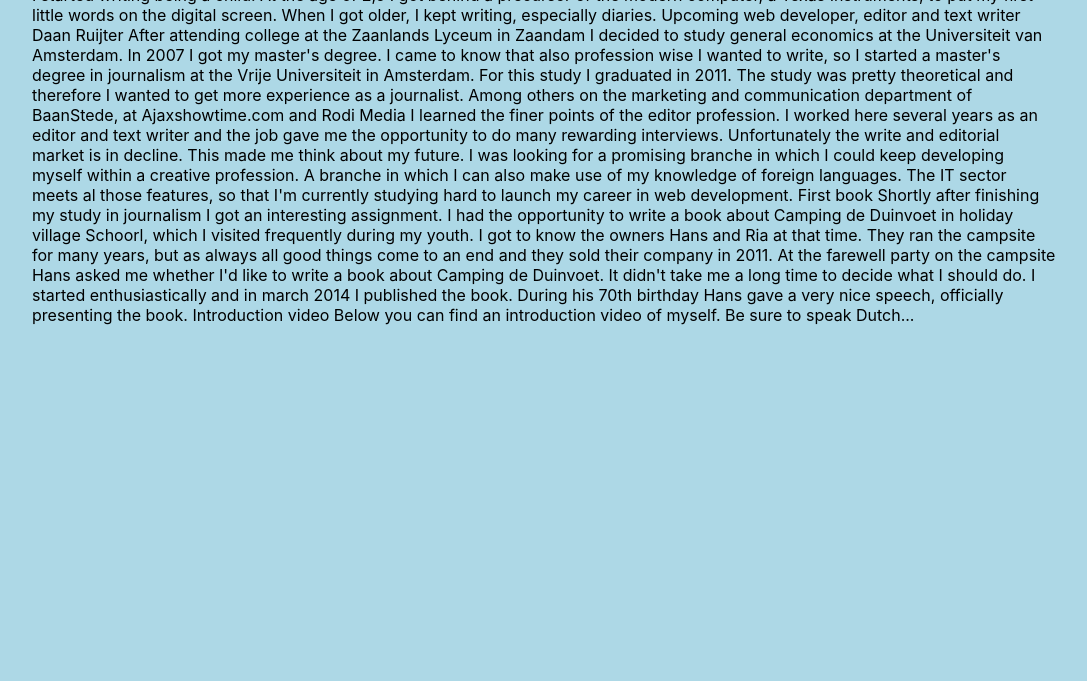
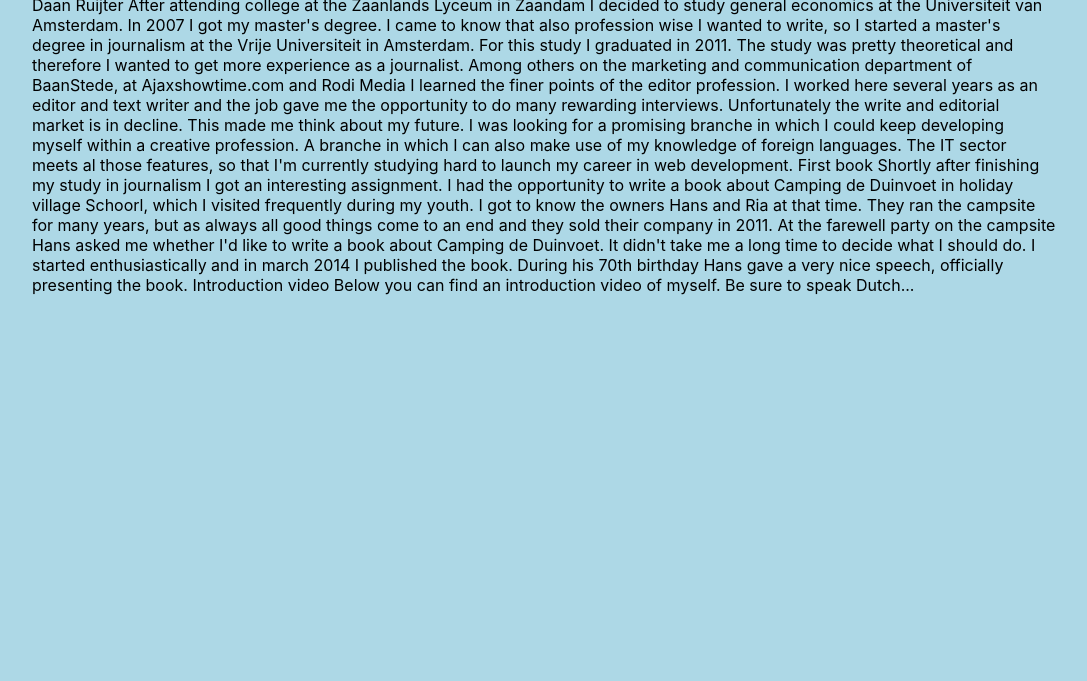
Before and after one commit to Daanruijter/portfoliowebsite, a React app in the folder client/: page /about in a window 1280 px wide. Shown: the part 119-800 px from the top of the page, without its empty margins (96-1183 px from the left). Built offline with nearby package versions, Linux system fonts and the light colour scheme.

Commit message:
styling the about page

```diff
--- a/client/src/CSS/About.css
+++ b/client/src/CSS/About.css
@@ -1,3 +1,4 @@
 .about-wrapper {
-    padding-top: 5%;
+    padding-top: 3%;
+
 }
--- a/client/src/CSS/Home.css
+++ b/client/src/CSS/Home.css
@@ -1,7 +1,5 @@
 .home-wrapper {
     background-color: white;
-    padding: 2%;
-
-
-
+    padding: 3%;
+    height: 1000px;
 }
--- a/client/src/CSS/ITProjects.css
+++ b/client/src/CSS/ITProjects.css
@@ -3,7 +3,7 @@
     flex-direction: column;
     justify-content: space-between;
     flex-wrap: wrap;
-    height: 20em;
+    height: 27em;
 
     width: 100%;
 
@@ -37,8 +37,8 @@
 
 .flip-box {
     background-color: transparent;
-    width: 300px;
-    height: 200px;
+    width: 440px;
+    height: 300px;
     border: 1px solid #f1f1f1;
     perspective: 1000px;
 }
--- a/client/src/CSS/Navbar.css
+++ b/client/src/CSS/Navbar.css
@@ -1,7 +1,7 @@
 .navbar li {
     list-style-type: none;
     padding-right: 5%;
-    height: 100px;
+    height: 100%;
 }
 
 .navbar ul {
--- a/client/src/Components/About.css
+++ /dev/null
@@ -1,3 +0,0 @@
-/* .about-wrapper {
-    padding-top: 5%;
-} */
--- a/client/src/Components/About.js
+++ b/client/src/Components/About.js
@@ -4,45 +4,39 @@
 export default class About extends Component {
   render() {
     return (
-      <div>
-        <main className="main">
-          <div className="about-wrapper">
-            I started writing being a child. At the age of 2,5 I got behind a
-            precursor of the modern computer, a Texas Instruments, to put my
-            first little words on the digital screen. When I got older, I kept
-            writing, especially diaries. Upcoming web developer, editor and text
-            writer Daan Ruijter After attending college at the Zaanlands Lyceum
-            in Zaandam I decided to study general economics at the Universiteit
-            van Amsterdam. In 2007 I got my master's degree. I came to know that
-            also profession wise I wanted to write, so I started a master's
-            degree in journalism at the Vrije Universiteit in Amsterdam. For
-            this study I graduated in 2011. The study was pretty theoretical and
-            therefore I wanted to get more experience as a journalist. Among
-            others on the marketing and communication department of BaanStede,
-            at Ajaxshowtime.com and Rodi Media I learned the finer points of the
-            editor profession. I worked here several years as an editor and text
-            writer and the job gave me the opportunity to do many rewarding
-            interviews. Unfortunately the write and editorial market is in
-            decline. This made me think about my future. I was looking for a
-            promising branche in which I could keep developing myself within a
-            creative profession. A branche in which I can also make use of my
-            knowledge of foreign languages. The IT sector meets al those
-            features, so that I'm currently studying hard to launch my career in
-            web development. First book Shortly after finishing my study in
-            journalism I got an interesting assignment. I had the opportunity to
-            write a book about Camping de Duinvoet in holiday village Schoorl,
-            which I visited frequently during my youth. I got to know the owners
-            Hans and Ria at that time. They ran the campsite for many years, but
-            as always all good things come to an end and they sold their company
-            in 2011. At the farewell party on the campsite Hans asked me whether
-            I'd like to write a book about Camping de Duinvoet. It didn't take
-            me a long time to decide what I should do. I started
-            enthusiastically and in march 2014 I published the book. During his
-            70th birthday Hans gave a very nice speech, officially presenting
-            the book. Introduction video Below you can find an introduction
-            video of myself. Be sure to speak Dutch...
-          </div>
-        </main>
+      <div className="about-wrapper">
+        I started writing being a child. At the age of 2,5 I got behind a
+        precursor of the modern computer, a Texas Instruments, to put my first
+        little words on the digital screen. When I got older, I kept writing,
+        especially diaries. Upcoming web developer, editor and text writer Daan
+        Ruijter After attending college at the Zaanlands Lyceum in Zaandam I
+        decided to study general economics at the Universiteit van Amsterdam. In
+        2007 I got my master's degree. I came to know that also profession wise
+        I wanted to write, so I started a master's degree in journalism at the
+        Vrije Universiteit in Amsterdam. For this study I graduated in 2011. The
+        study was pretty theoretical and therefore I wanted to get more
+        experience as a journalist. Among others on the marketing and
+        communication department of BaanStede, at Ajaxshowtime.com and Rodi
+        Media I learned the finer points of the editor profession. I worked here
+        several years as an editor and text writer and the job gave me the
+        opportunity to do many rewarding interviews. Unfortunately the write and
+        editorial market is in decline. This made me think about my future. I
+        was looking for a promising branche in which I could keep developing
+        myself within a creative profession. A branche in which I can also make
+        use of my knowledge of foreign languages. The IT sector meets al those
+        features, so that I'm currently studying hard to launch my career in web
+        development. First book Shortly after finishing my study in journalism I
+        got an interesting assignment. I had the opportunity to write a book
+        about Camping de Duinvoet in holiday village Schoorl, which I visited
+        frequently during my youth. I got to know the owners Hans and Ria at
+        that time. They ran the campsite for many years, but as always all good
+        things come to an end and they sold their company in 2011. At the
+        farewell party on the campsite Hans asked me whether I'd like to write a
+        book about Camping de Duinvoet. It didn't take me a long time to decide
+        what I should do. I started enthusiastically and in march 2014 I
+        published the book. During his 70th birthday Hans gave a very nice
+        speech, officially presenting the book. Introduction video Below you can
+        find an introduction video of myself. Be sure to speak Dutch...
       </div>
     );
   }
```
